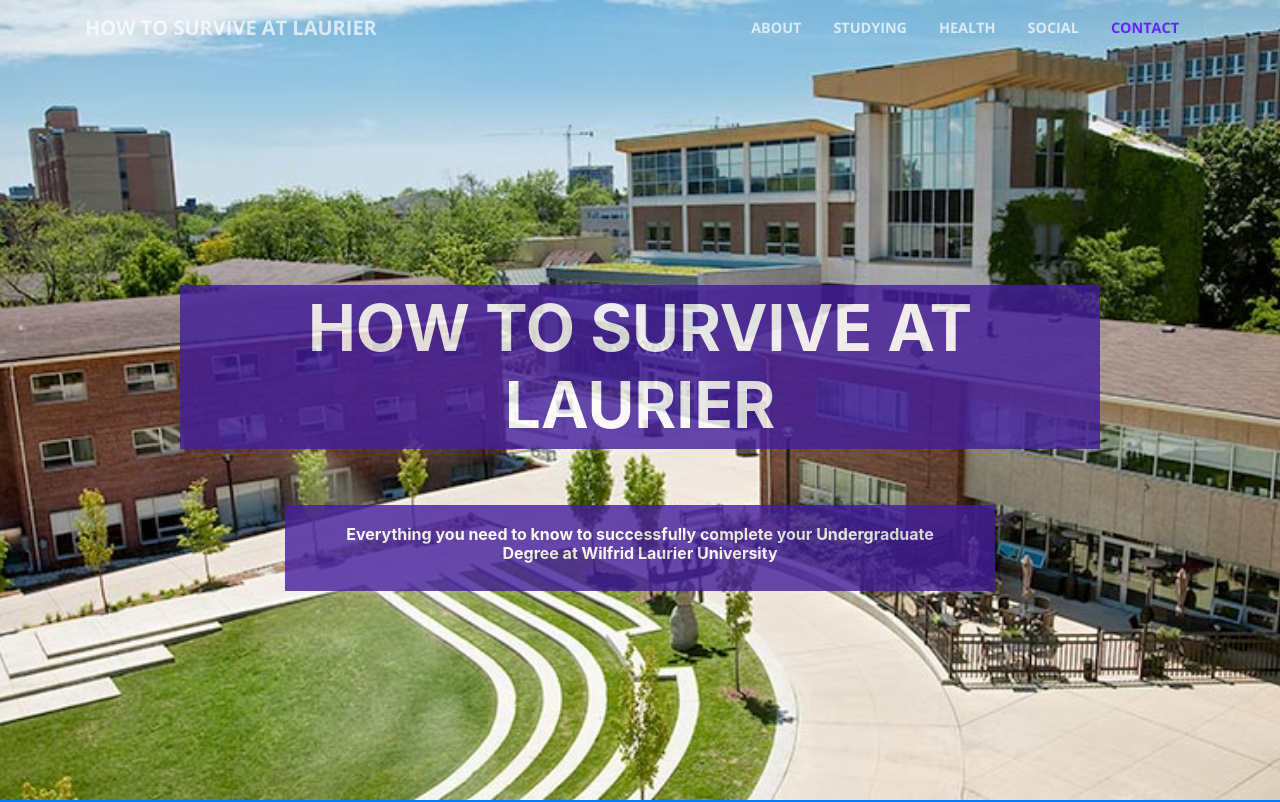
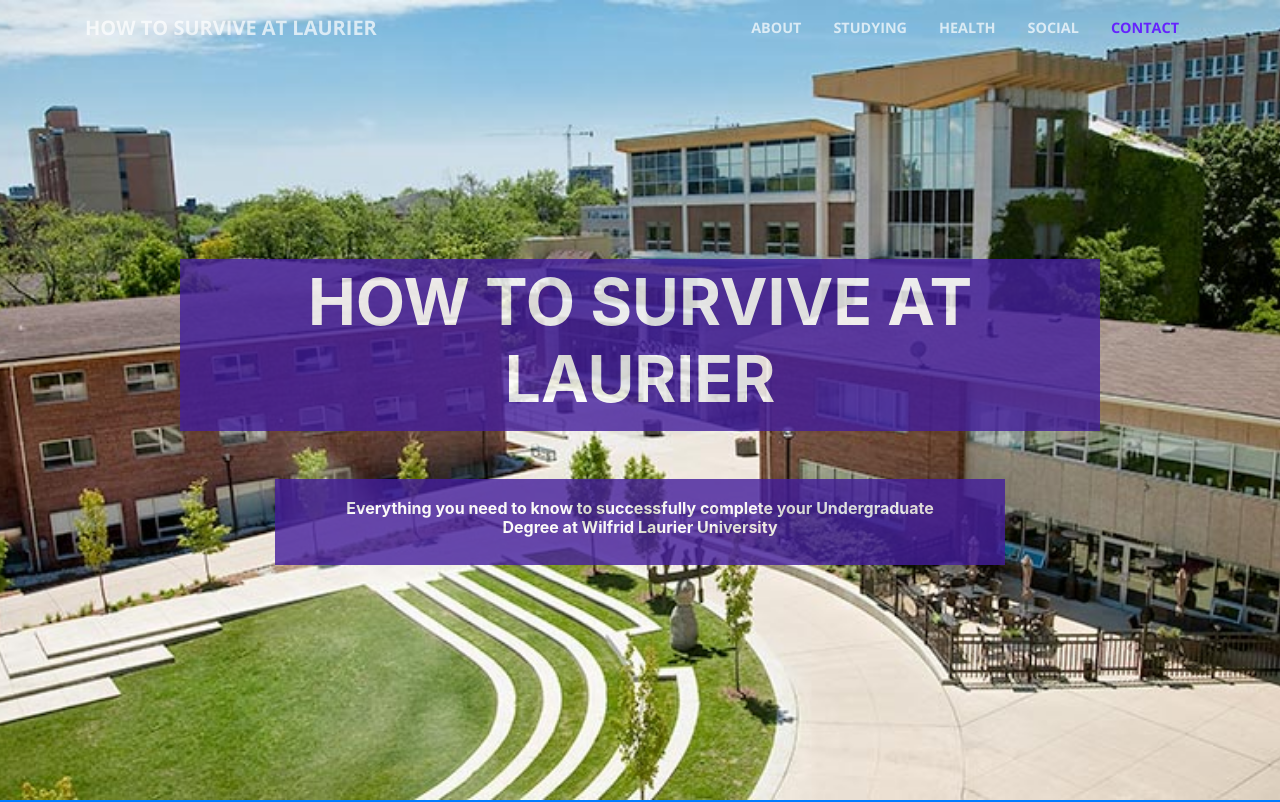
Before and after one commit to hadleywagler/CP202A5, a website with bundled scripts: page index.html in a window 1280 px wide. Shown: the top 802 px of the page. Built offline with nearby package versions, Linux system fonts and the light colour scheme.

Commit message:
Add files via upload
Validator 3

```diff
--- a/index.html
+++ b/index.html
@@ -61,13 +61,13 @@
       <div class="container my-auto">
         <div class="row">
           <div class="col-lg-10 mx-auto">
-            <h1 class="text-uppercase">
             <br>
-              <div style="background-color:#431d9c; opacity:0.8; text-align:center; vertical-align: middle; padding:5px 5px; margin; 1.75em 0 0 0;"><strong>How to Survive at Laurier</strong></div>
+              <div style="background-color:#431d9c; opacity:0.8; text-align:center; vertical-align: middle; padding:5px 5px; margin; 1.75em 0 0 0;"><h1 class="text-uppercase"><strong>How to Survive at Laurier</strong>
             </h1></div>
           </div>
           <div class="col-lg-8 mx-auto">
-            <p class="text-faded mb-5"><div style="background-color:#431d9c; opacity:0.8; text-align:center; vertical-align: middle; padding:20px 47px;"><h6><strong>Everything you need to know to successfully complete your Undergraduate Degree at Wilfrid Laurier University</strong></h6></div></background-colour>
+            <p class="text-faded mb-5"><div style="background-color:#431d9c; opacity:0.8; text-align:center; vertical-align: middle; padding:20px 47px;"><h6><strong>Everything you need to know to successfully complete your Undergraduate Degree at Wilfrid Laurier University</strong></h6></div>
+          </div>
           </div>
     </header>
 
@@ -80,7 +80,6 @@
             <p class="text-faded mb-4">We are upper year students who attend Wilfrid Laurier University. Combined we have a strong variety of University experience and knowledge. We created this website with the goal to inform fellow Laurier students about EVERYTHING this school has to offer, both academically and socially. Transitioning to a large institution like Laurier usually overwhelms first years. We want to bring expert knowledge regarding day-to-day life at Laurier and the Waterloo community. We hope by doing this that people will maximize their time and not miss anything.
               <hr class="light my-4">
               <p class="text-faded mb-4">Everyone has a place at Laurier, and this is why we intend to target any student from 1st to 5th year. This website will inform every viewer on something new or at least promote specific things. Our content is mainly constructed from upper year students, and most of the advice is aimed at helping 1st and 2nd year students. It will not be specific to a certain program or age, and anyone attending Laurier or even in the Waterloo community will have access to this website and our resources will teach you more about life at WLU. Overall we want to be a popular online page were students can go if they have any problems or concerns regarding anything at Laurier. We will also offer a contact us page where students can provide their own advice as well as express misunderstandings with University life.</p>
-            </p>
           </div>
         </div>
       </div>
@@ -138,8 +137,6 @@
           </div>
         </div>
       </div>
-
-            </div>
             <div class="container">
             <div class="row">
             <div class="col-md-4 text-center">
@@ -199,9 +196,7 @@
               <p class="text-muted mb-0">Laurier campus is your new home, and we want you to feel safe, secure and especially want you to have fun. We hope that these ideas get you started with your social journey here at Laurier!!!</p>
             </div>
           </div>
-
         </div>
-      </div>
     </section>
 
       <div class="container-fluid p-0">
```
